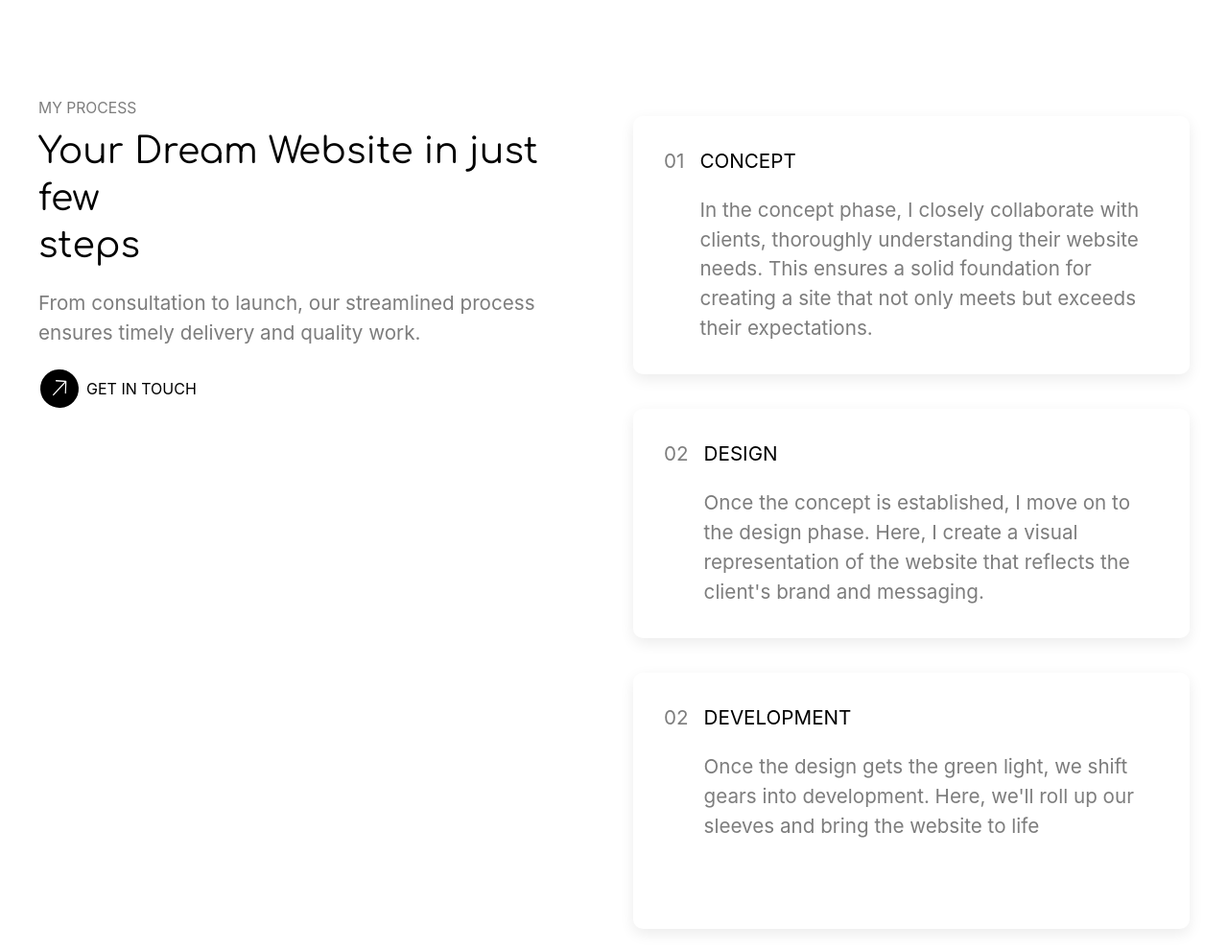
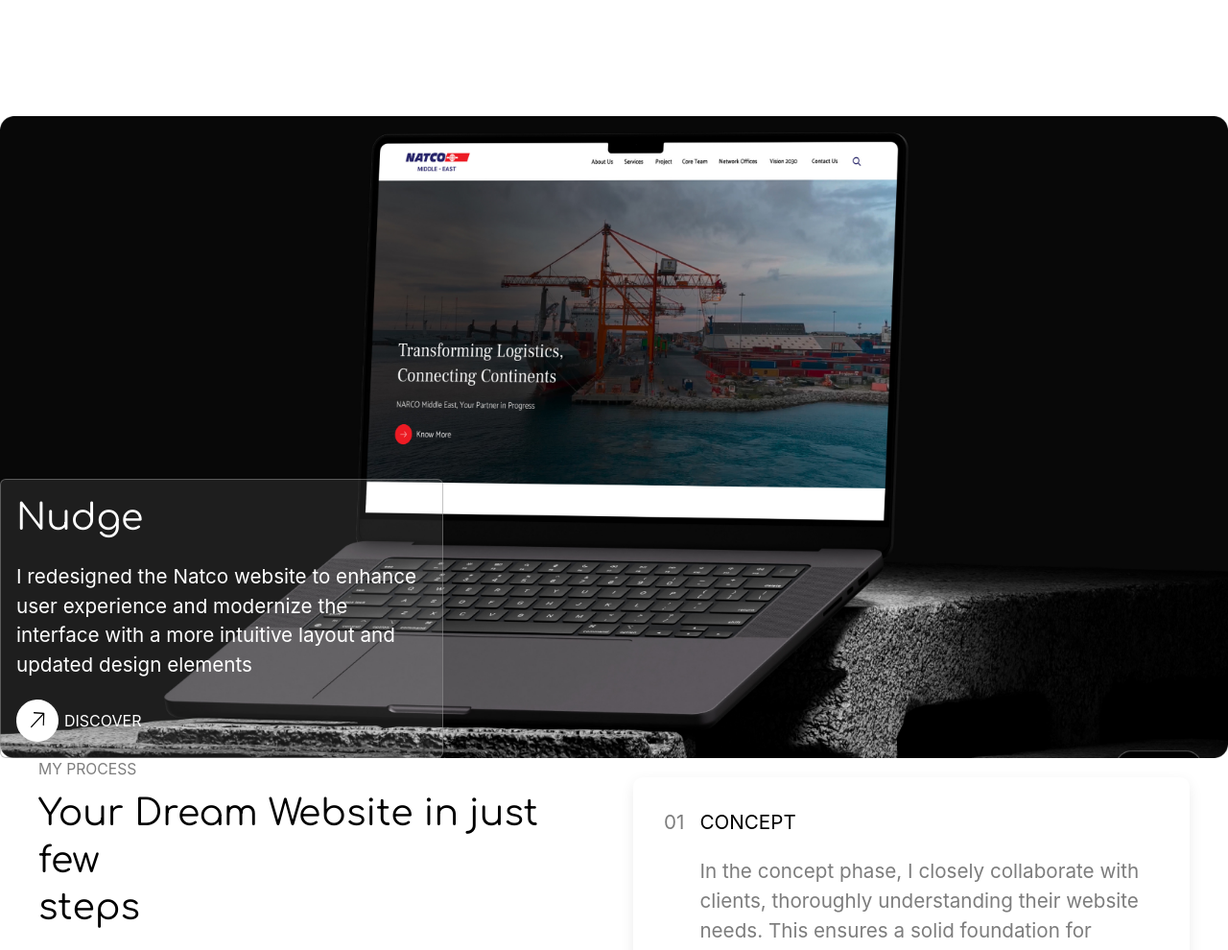
Before and after one commit to deepaksinghdk/mgc, a plain HTML site: page index.html in a window 1280 px wide. Shown: the part 3360-4350 px from the top of the page at 96% size. Drawn offline with nearby package versions, Linux system fonts and the light colour scheme.

Commit message:
Update index.html

```diff
--- a/index.html
+++ b/index.html
@@ -205,7 +205,7 @@
                         digital experiences that dazzle and delight.
                     </p>
                     <div class="resume_download_btn ">
-                        <a target="_blank" href="https://drive.google.com/file/d/15YcTPvTXT6qFJdH-RtDjP7FZGdtTfgX6/view?usp=sharing"  class="uk-margin-large-top">
+                        <a target="_blank" href="https://drive.google.com/file/d/146Bj94_tf-LA0nA9kw0Hs0hc-iQcpczm/view?usp=sharing"  class="uk-margin-large-top">
 
                             <div class="arrow-btn-main" style="    display: flex; vertical-align: middle;">
 
@@ -519,6 +519,63 @@
 
 
 
+
+<!--         nudge -->
+
+
+
+
+
+            <div class="uk-inline uk-margin-top tag">
+
+                <img src="./assets/natco.png" alt="">
+                <div class="uk-position-bottom-left card-container">
+                    <div class="work-card uk-visible@s">
+
+                        <h2 class="text-light">Nudge</h2>
+                        <p class="text-light">
+                          I redesigned the Natco website to enhance user experience and modernize the interface with a more intuitive layout and updated design elements</p>
+                        <div class=" project ">
+                            <a class="text-light" target="_blank"  href="https://www.thenudge.org/">
+                            <div class="arrow-btn-main" style="    display: flex; vertical-align: middle;">
+
+                                <div class="arrow-container">
+
+
+                                    <img width="18px" class="arrow fa-solid fa-arrow-up" src="./assets/Vector (2).svg"
+                                        alt="">
+                                </div>
+                                <span class="uk-flex uk-flex-middle" style="margin-left: 6px;">DISCOVER</span>
+
+                            </div>
+                          </a>
+                        </div>
+
+                    </div>
+
+                    <div class="uk-hidden@s">
+                        <div class="work-card-sm">
+                            <h3><a class="text-light" target="_blank" href="https://www.thenudge.org/">Nudge</a></h3>
+                        </div>
+                    </div>
+
+                </div>
+            </div>
+
+        </div>
+
+
+
+
+
+
+<!--         nudge end -->
+
+
+
+
+
+
         </div>
 
 
```
